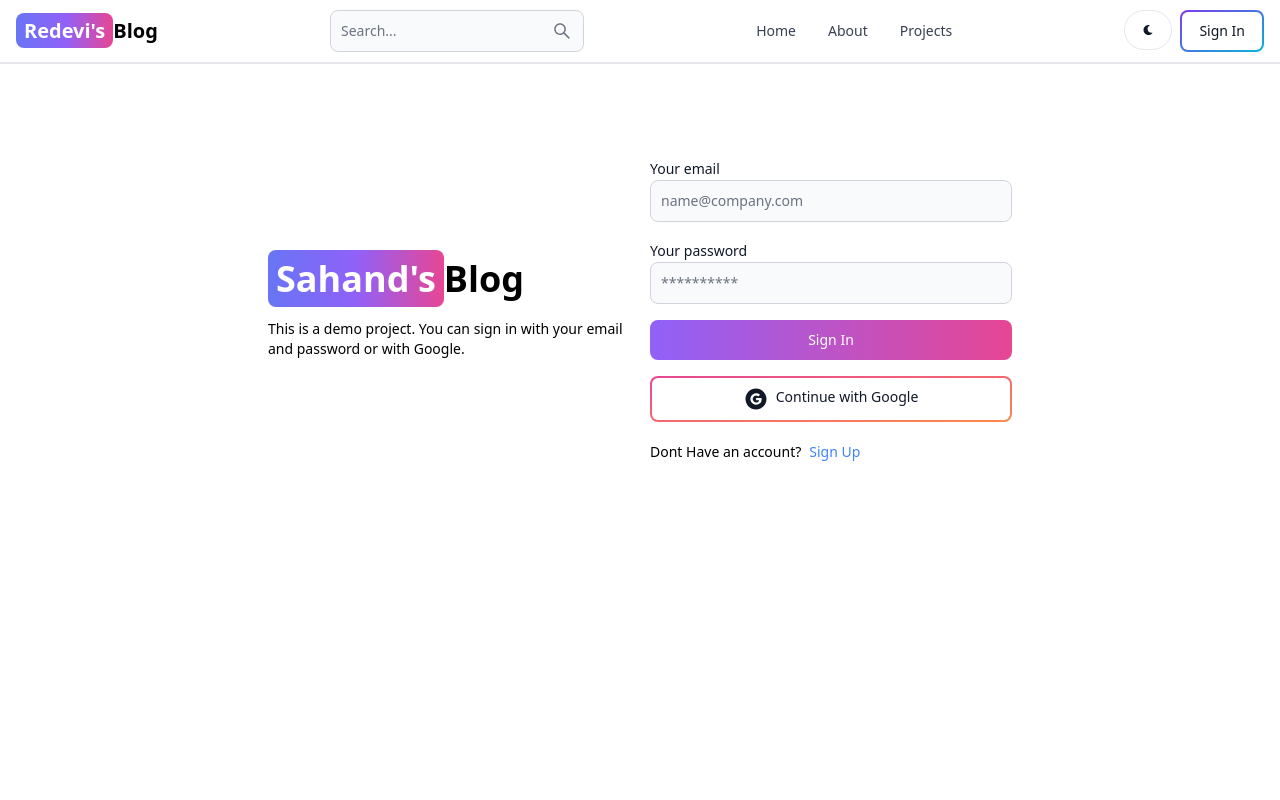
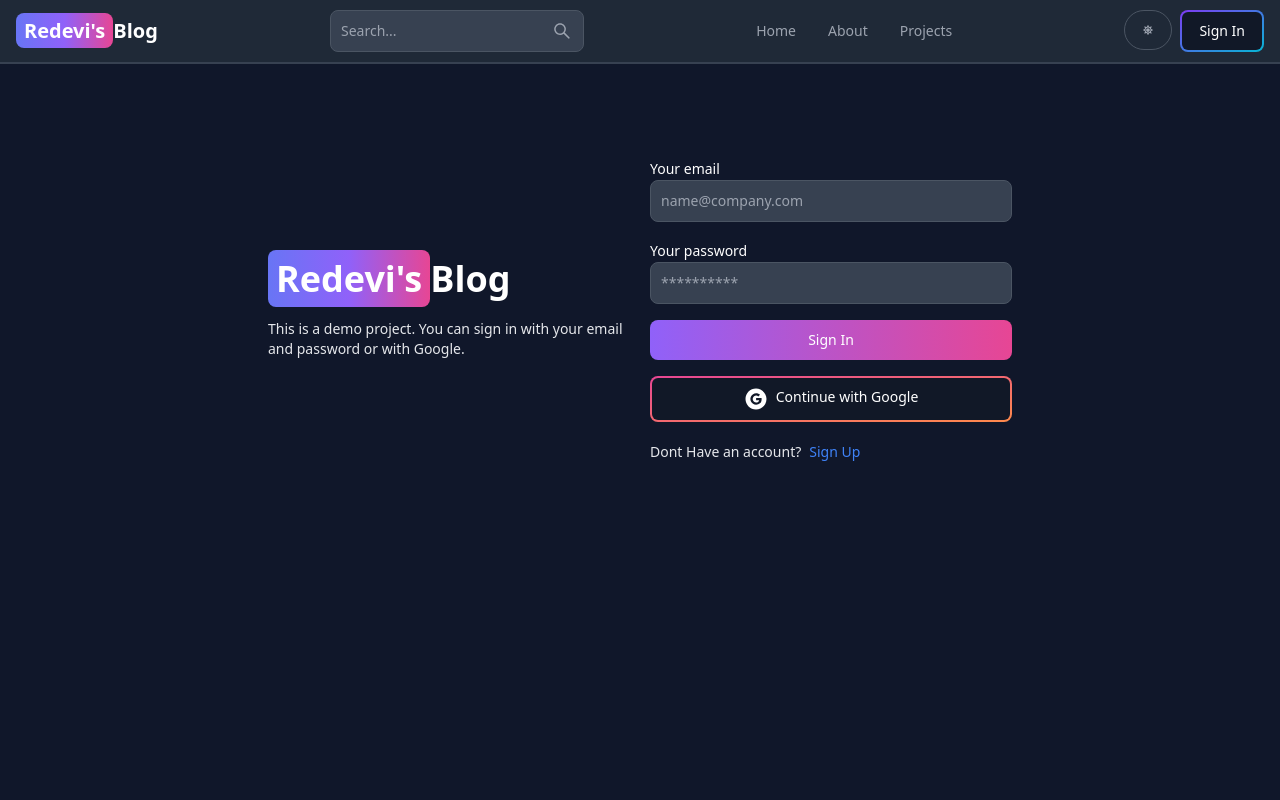
Before and after one commit to Redevil15/redevilsMERNblog, a React (Vite) app in the folder client/: page /sign-in in a window 1280 px wide. Shown: the top 800 px of the page. Built offline with nearby package versions, Linux system fonts and the light colour scheme; no server answers.

Commit message:
Feat: complete dark mode functionality using redux

```diff
--- a/client/src/components/Header.jsx
+++ b/client/src/components/Header.jsx
@@ -1,15 +1,18 @@
-import { Avatar, Button, Dropdown, DropdownDivider, Navbar, NavbarToggle, TextInput } from 'flowbite-react'
+import { Avatar, Button, Dropdown, Navbar, NavbarToggle, TextInput } from 'flowbite-react'
 import React from 'react'
 import { Link, useLocation } from 'react-router-dom'
 import { AiOutlineSearch } from 'react-icons/ai'
-import { FaMoon } from 'react-icons/fa'
+import { FaMoon, FaSun } from 'react-icons/fa'
 import { useSelector } from 'react-redux';
+import { useDispatch } from 'react-redux';
+import { toggleTheme } from '../redux/theme/themeSlice'
 
 export default function Header() {
 
   const path = useLocation().pathname;
   const currentUser = useSelector(state => state.user.currentUser);
-  console.log('Usuario', currentUser)
+  const dispatch = useDispatch();
+  const actualTheme = useSelector(state => state.theme.theme);
 
   return (
     <Navbar className='border-b-2'>
@@ -36,8 +39,13 @@
         <AiOutlineSearch />
       </Button>
       <div className='flex gap-2 md:order-2'>
-        <Button className='w-12 h-10 hidden sm:inline' color='gray' pill>
-          <FaMoon/>
+        <Button
+          className='w-12 h-10 hidden sm:inline'
+          color='gray'
+          pill
+          onClick={() => dispatch(toggleTheme())}
+        >
+          {actualTheme === 'dark' ? <FaSun/> : <FaMoon/>}
         </Button>
         {currentUser ? (
           <Dropdown
--- /dev/null
+++ b/client/src/components/themeProvider.jsx
@@ -0,0 +1,13 @@
+import { useSelector } from 'react-redux'
+import React from 'react';
+
+export default function ThemeProvider({children}) {
+  const theme = useSelector(state => state.theme.theme);
+  return (
+    <div className={theme}>
+      <div className='bg-white text-gray-700 dark:text-gray-200 dark:bg-[rgb(16,23,42)] min-h-screen'>
+        {children}
+      </div>
+    </div>
+  )
+}
--- a/client/src/main.jsx
+++ b/client/src/main.jsx
@@ -5,13 +5,16 @@
 import { Provider } from 'react-redux'
 import { store, persistor } from './redux/store';
 import { PersistGate } from 'redux-persist/integration/react';
+import ThemeProvider from './components/themeProvider.jsx'
 
 
 ReactDOM.createRoot(document.getElementById('root')).render(
   <PersistGate persistor={persistor}>
     <Provider store={store}>
       <React.StrictMode>
-        <App />
+        <ThemeProvider>
+          <App />
+        </ThemeProvider>
       </React.StrictMode>,
     </Provider>
   </PersistGate>
--- a/client/src/pages/SignIn.jsx
+++ b/client/src/pages/SignIn.jsx
@@ -53,7 +53,7 @@
         <div className='flex-1'>
           <Link to='/' className='font-bold dark:text-white text-4xl'>
             <span className='px-2 py-1 bg-gradient-to-r from-indigo-500 via-purple-500 to-pink-500 rounded-lg text-white'>
-              Sahand's
+              Redevi's
             </span>
             Blog
           </Link>
--- a/client/src/pages/SignUp.jsx
+++ b/client/src/pages/SignUp.jsx
@@ -49,7 +49,7 @@
         <div className='flex-1'>
           <Link to='/' className='font-bold dark:text-white text-4xl'>
             <span className='px-2 py-1 bg-gradient-to-r from-indigo-500 via-purple-500 to-pink-500 rounded-lg text-white'>
-              Sahand's
+              Redevil's
             </span>
             Blog
           </Link>
--- a/client/src/redux/store.js
+++ b/client/src/redux/store.js
@@ -2,10 +2,12 @@
 import userReducer from './user/userSlice'
 import { persistReducer, persistStore } from 'redux-persist'
 import storage from 'redux-persist/lib/storage'
+import themeReducer from './theme/themeSlice'
 
 
 const rootReducer = combineReducers({
   user: userReducer,
+  theme: themeReducer,
 })
 
 const persistConfig = {
--- /dev/null
+++ b/client/src/redux/theme/themeSlice.js
@@ -0,0 +1,19 @@
+import { createSlice } from '@reduxjs/toolkit';
+
+const initialState = {
+  theme: 'dark',
+};
+
+const themeSlice = createSlice({
+  name: 'theme',
+  initialState,
+  reducers: {
+    toggleTheme: (state) => {
+      state.theme = state.theme === 'dark' ? 'light' : 'dark';
+    },
+  },
+});
+
+export const { toggleTheme } = themeSlice.actions;
+
+export default themeSlice.reducer;
```
